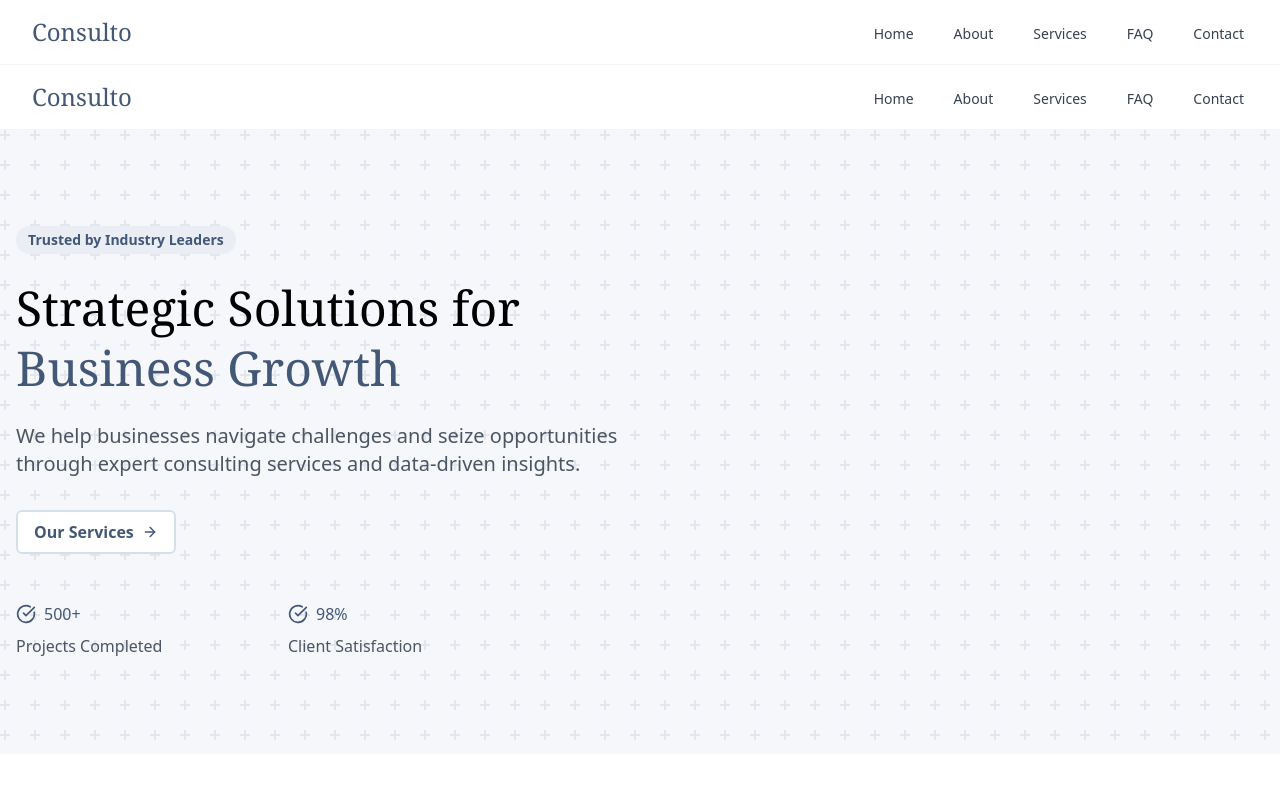
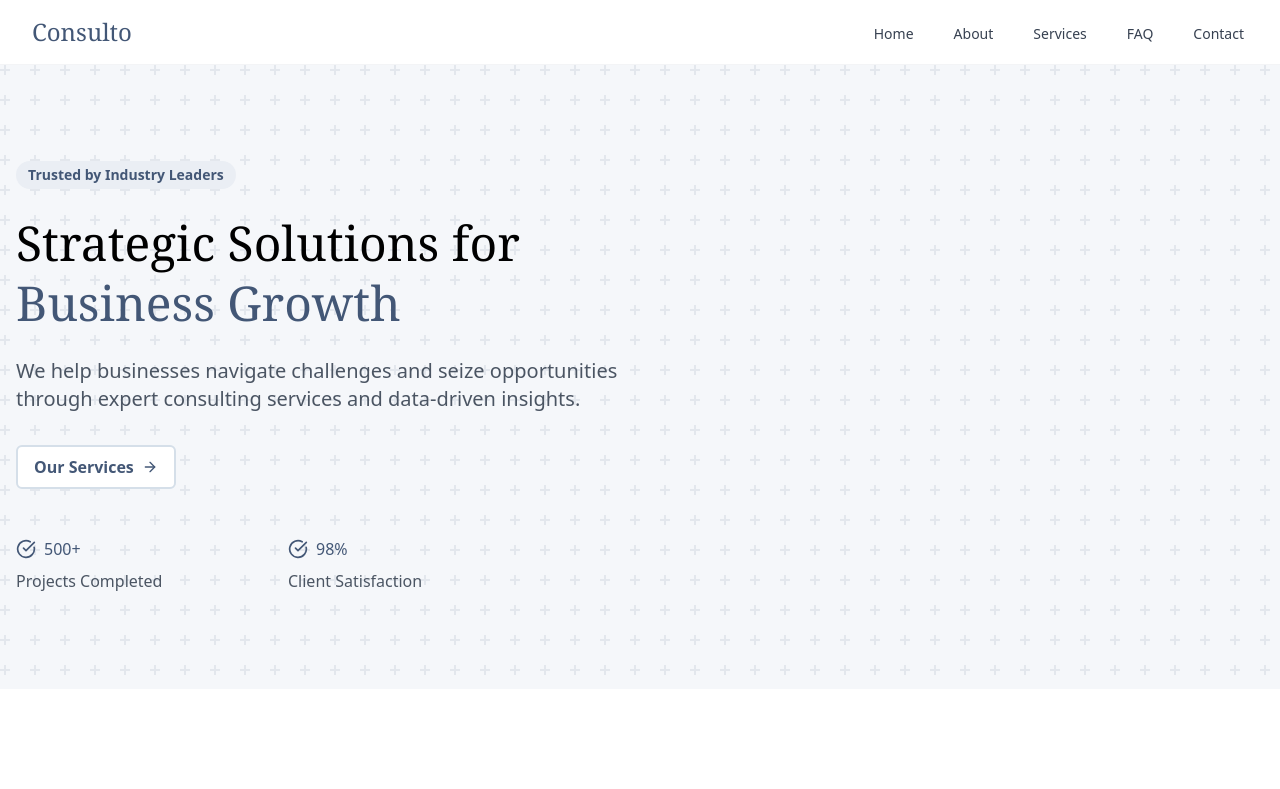
Before and after one commit to MohamedAhmeDdev/amana-consultancy, a React (Create React App) app: page / in a window 1280 px wide. Shown: the top 789 px of the page. Built offline with nearby package versions, Linux system fonts and the light colour scheme.

Commit message:
edited the pages

```diff
--- a/src/Pages/Home.js
+++ b/src/Pages/Home.js
@@ -6,24 +6,6 @@ function Home() {
   return (
     <div>
       <div className="min-h-screen flex flex-col">
-        <nav className="bg-white border-b border-gray-100">
-          <div className="max-w-7xl mx-auto px-4 sm:px-6 lg:px-8">
-            <div className="flex justify-between h-16">
-              <div className="flex items-center cursor-pointer">
-                <span className="text-2xl font-serif text-navy-700">Consulto</span>
-              </div>
-              <div className="flex space-x-8">
-                <button className="inline-flex items-center px-1 pt-1 text-sm font-medium text-gray-700 hover:text-navy-600">Home</button>
-                <button className="inline-flex items-center px-1 pt-1 text-sm font-medium text-gray-700 hover:text-navy-600">About</button>
-                <button className="inline-flex items-center px-1 pt-1 text-sm font-medium text-gray-700 hover:text-navy-600">Services</button>
-                <button className="inline-flex items-center px-1 pt-1 text-sm font-medium text-gray-700 hover:text-navy-600">FAQ</button>
-                <button className="inline-flex items-center px-1 pt-1 text-sm font-medium text-gray-700 hover:text-navy-600">Contact</button>
-              </div>
-            </div>
-          </div>
-        </nav>
-
-
         <main className="flex-grow">
           <div className="relative bg-navy-50 py-24 overflow-hidden">
             <div className="absolute inset-0 opacity-10">
@@ -47,7 +29,7 @@ function Home() {
                     We help businesses navigate challenges and seize opportunities through expert consulting services and data-driven insights.
                   </p>
                   <div className="flex space-x-4">
-                    <Link to='/Services'>
+                    <Link to='/services'>
                       <button className="bg-white border-btn-primary border-2 text-navy-700 px-4 py-2 font-bold rounded-md flex items-center">
                           Our Services
                           <svg
@@ -170,7 +152,7 @@ function Home() {
                 </div>
               </div>
               <div class="text-center mt-12">
-                <Link to='/Services'>
+                <Link to='/services'>
                     <button class="bg-white border-btn-primary border text-navy-700 px-4 py-2 font-medium rounded-md inline-flex items-center">
                       View All Services <svg xmlns="http://www.w3.org/2000/svg" width="24" height="24" viewBox="0 0 24 24" fill="none" stroke="currentColor" stroke-width="2" stroke-linecap="round" stroke-linejoin="round" class="lucide lucide-arrow-right ml-2 h-4 w-4"><path d="M5 12h14"></path><path d="m12 5 7 7-7 7"></path></svg>
                     </button>
```
Also changed, not shown: src/Pages/Service.js (+103 -5 lines).
